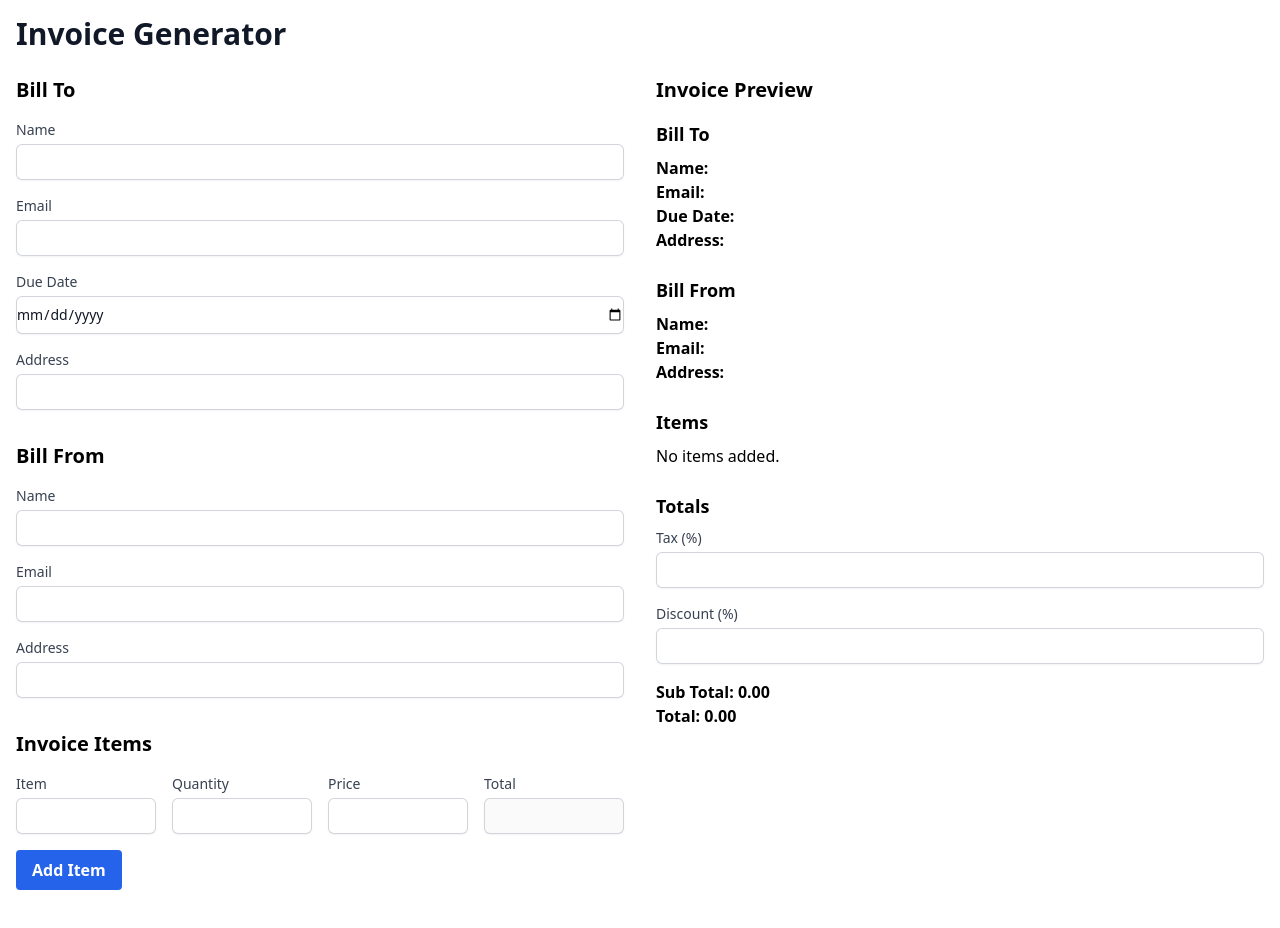
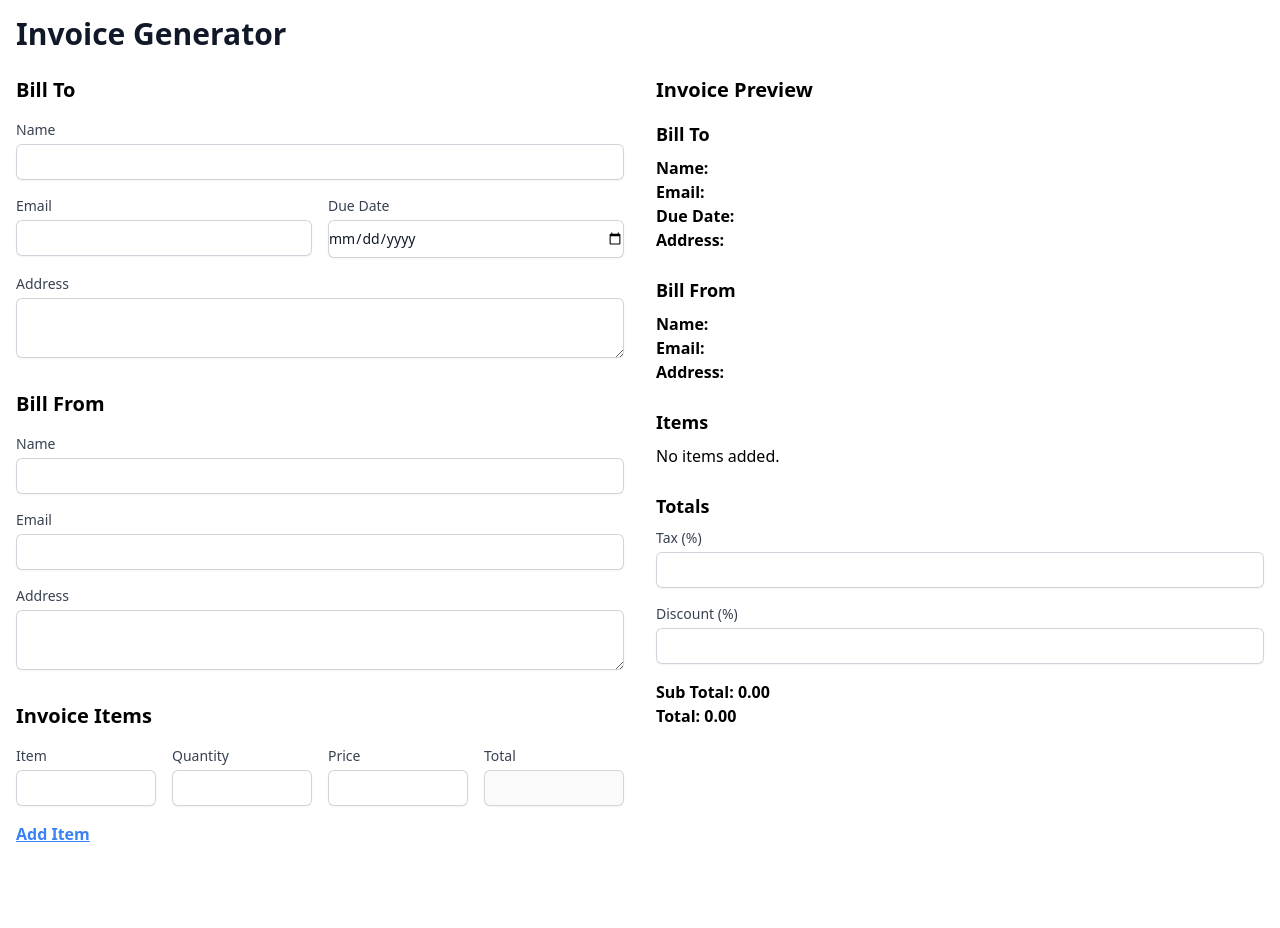
Before and after one commit to suyashpradhan/react-invoice-generator, a React (Create React App) app: page / in a window 1280 px wide. Shown: the top 928 px of the page. After the commit the page ends 894 px from the top, so only its background shows below. Built offline with nearby package versions, Linux system fonts and the light colour scheme.

Commit message:
feat: added styling

```diff
--- a/src/App.tsx
+++ b/src/App.tsx
@@ -75,7 +75,7 @@ function App() {
                     {/* Receiver's Form */}
                     <h2 className="text-xl font-semibold mb-4">Bill To</h2>
                     <div className="mb-8">
-                        <form className="space-y-4">
+                        <form className="space-y-4 grid grid-cols-1">
                             <div>
                                 <label htmlFor="name" className="block text-sm font-medium text-gray-700 mb-1">
                                     Name
@@ -88,6 +88,7 @@ function App() {
                                     className="block w-full rounded-md border-0 py-1.5 text-gray-900 shadow-sm ring-1 ring-inset ring-gray-300 placeholder:text-gray-400 focus:ring-2 focus:ring-inset focus:ring-indigo-600 sm:text-sm/6"
                                 />
                             </div>
+                            <div className="grid grid-cols-2 gap-4">
                                 <div>
                                     <label htmlFor="email" className="block text-sm font-medium text-gray-700 mb-1">
                                         Email
@@ -100,8 +101,9 @@ function App() {
                                         className="block w-full rounded-md border-0 py-1.5 text-gray-900 shadow-sm ring-1 ring-inset ring-gray-300 placeholder:text-gray-400 focus:ring-2 focus:ring-inset focus:ring-indigo-600 sm:text-sm/6"
                                     />
                                 </div>
-                            <div>
-                                <label htmlFor="due_date" className="block text-sm font-medium text-gray-700 mb-1">
+                                <div className="grid-cols-4">
+                                    <label htmlFor="due_date"
+                                           className="block text-sm font-medium text-gray-700 mb-1">
                                         Due Date
                                     </label>
                                     <input
@@ -112,13 +114,14 @@ function App() {
                                         className="block w-full rounded-md border-0 py-1.5 text-gray-900 shadow-sm ring-1 ring-inset ring-gray-300 placeholder:text-gray-400 focus:ring-2 focus:ring-inset focus:ring-indigo-600 sm:text-sm/6"
                                     />
                                 </div>
+                            </div>
+
                             <div>
                                 <label htmlFor="address" className="block text-sm font-medium text-gray-700 mb-1">
                                     Address
                                 </label>
-                                <input
+                                <textarea
                                     id="address"
-                                    type="text"
                                     value={address}
                                     onChange={(e) => setAddress(e.target.value)}
                                     className="block w-full rounded-md border-0 py-1.5 text-gray-900 shadow-sm ring-1 ring-inset ring-gray-300 placeholder:text-gray-400 focus:ring-2 focus:ring-inset focus:ring-indigo-600 sm:text-sm/6"
@@ -159,9 +162,8 @@ function App() {
                                 <label htmlFor="senderAddress" className="block text-sm font-medium text-gray-700 mb-1">
                                     Address
                                 </label>
-                                <input
+                                <textarea
                                     id="senderAddress"
-                                    type="text"
                                     value={senderAddress}
                                     onChange={(e) => setSenderAddress(e.target.value)}
                                     className="block w-full rounded-md border-0 py-1.5 text-gray-900 shadow-sm ring-1 ring-inset ring-gray-300 placeholder:text-gray-400 focus:ring-2 focus:ring-inset focus:ring-indigo-600 sm:text-sm/6"
@@ -224,7 +226,7 @@ function App() {
                             </div>
                         </div>
                         <button
-                            className="mt-4 bg-blue-600 hover:bg-blue-700 text-white font-semibold py-2 px-4 rounded"
+                            className="mt-4 text-blue-500 font-semibold underline hover:text-blue-600"
                             onClick={handleItems}
                         >
                             Add Item
@@ -340,7 +342,8 @@ function App() {
                             />
                         </div>
                         <p>
-                            <span className="font-semibold">Sub Total: {subtotal.toFixed(2)} </span> {/* Calculate Sub Total */}
+                            <span
+                                className="font-semibold">Sub Total: {subtotal.toFixed(2)} </span> {/* Calculate Sub Total */}
                         </p>
                         <p>
                             <span className="font-semibold">Total: {total.toFixed(2)} </span> {/* Calculate Total */}
```
Lines whose indentation alone changed are shown as unchanged.
